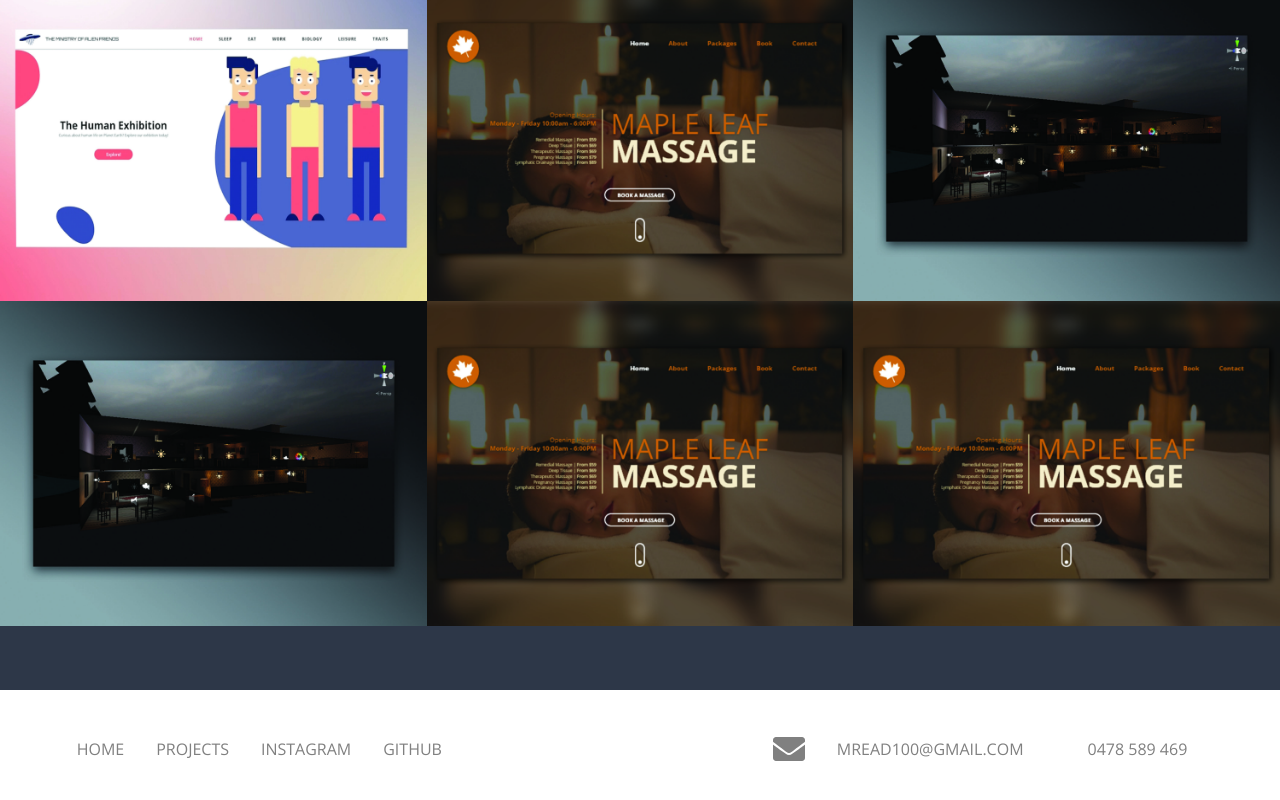
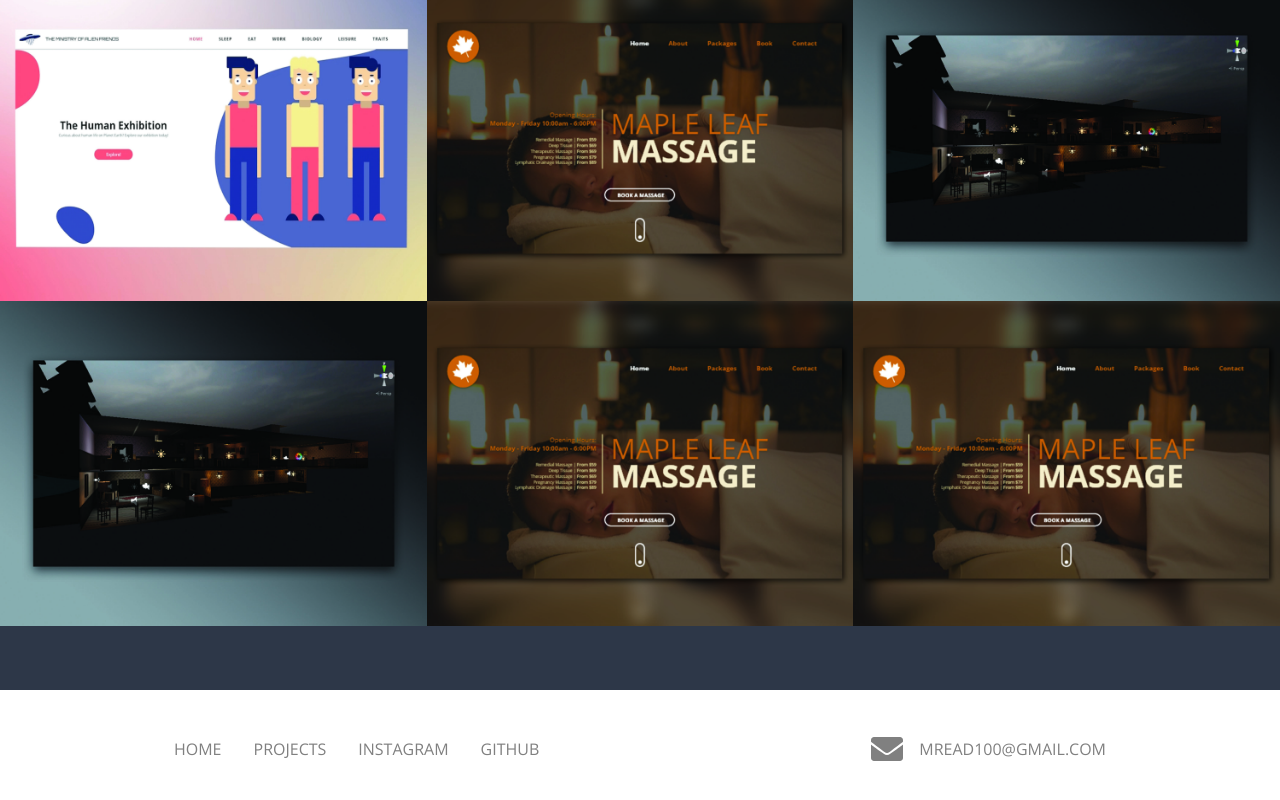
Before and after one commit to michaellukeread/mlrportfolio-vue, a Vue app: page / in a window 1280 px wide. Shown: the part 1730-2530 px from the top of the page. Built offline with nearby package versions, Linux system fonts and the light colour scheme.

Commit message:
rohans feedback

```diff
--- a/src/App.vue
+++ b/src/App.vue
@@ -43,4 +43,8 @@
   h1 { margin: 0; padding: 0; }
   .footer { display: flex; justify-content: space-around; }
 
+  @media only screen and (max-width: 675px) {
+    .footer { flex-direction: column; align-items: center; }
+  }
+
 </style>
--- a/src/components/Contact.vue
+++ b/src/components/Contact.vue
@@ -2,7 +2,6 @@
     <div class='footerContainer'>
         <font-awesome-icon class='envelope' :icon="envelope" size="2x" />
         <p>mread100@gmail.com</p>
-        <p>0478 589 469</p>
     </div>
 </template>
 
@@ -20,8 +19,8 @@
 
 <style scoped>
 
-.footerContainer { display: flex; flex-direction: row; align-items: center; width: 50%; justify-content: flex-end; }
+.footerContainer { display: flex; flex-direction: row; align-items: center; justify-content: flex-end; }
 .envelope { color: grey; }
-p { margin-left: 1rem; margin-right: 1rem; text-transform: uppercase; text-decoration: none; color: grey; padding-top: 5vh;padding-bottom: 5vh; margin: 0; padding-left: 5%; padding-right: 5%; }
+p { margin-left: 1rem; margin-right: 1rem; text-transform: uppercase; text-decoration: none; color: grey; }
 
 </style>
--- a/src/components/Projects.vue
+++ b/src/components/Projects.vue
@@ -4,9 +4,10 @@
         <div :class='{overlayActive: toggleOverlay }' class='overlay' v-on:click="toggleProject()"></div>
 
         <div :class='{projectContainerActive: toggleProjectContainer}' class='projectContainer'>
-            <font-awesome-icon v-on:click='toggleProject()' :icon="cross" size="4x" />
+            <font-awesome-icon v-on:click='toggleProject()' class='closeBtn' :icon="cross" size="2x" />
             <h2>{{selectedProject.name}}</h2>
             <p>{{selectedProject.desc}}</p>
+            <img class='projectContainerImage' :src='selectedProject.img' :alt='selectedProject.id'>
             <img class='projectContainerImage' :src='selectedProject.img' :alt='selectedProject.id'>
         </div>
 
@@ -100,13 +101,14 @@
 
     /* Projects window */
 
-    .projectContainer { height: 0; width: 0; background: white; position: fixed; z-index: 1; top: 50%; transform: translate(-50%, -50%); left: 50%; transition: 0.8s; box-shadow: 4px 0px 15px -8px rgba(0,0,0,0.77); overflow-x: hidden; justify-content: center; display: flex; flex-direction: column; align-items: center; display: flex; flex-direction: column; }
+    .projectContainer { height: 0; width: 0; background: white; position: fixed; z-index: 1; top: 50%; transform: translate(-50%, -50%); left: 50%; transition: 0.5s; box-shadow: 4px 0px 15px -8px rgba(0,0,0,0.77); overflow-x: hidden; display: flex; flex-direction: column; align-items: center; }
     .projectContainerActive { width: 60vw; height: 80%; }
     .projectContainerImage { width: 50% }
-    .cross { position: fixed; top: 2%; left: 1%; z-index: 1; transition: .5s; opacity: 0;}
     .crossOverlay { opacity: 1; cursor: crosshair; }
     .overlay { opacity: 0; background-color: black; width: 100%; height: 100%; position: fixed; bottom: 0; left: 0; z-index: -1; transition: .5s;}
     .overlayActive { opacity: 0.8; cursor: crosshair; z-index: 0; }
+    .closeBtn { position: fixed; left: 15px; top: 10px; color: #2D3748; transition: 0.4s;}
+    .closeBtn:hover { cursor: pointer; color: black; }
 
     /* Customer Scrollbar */
 
```
